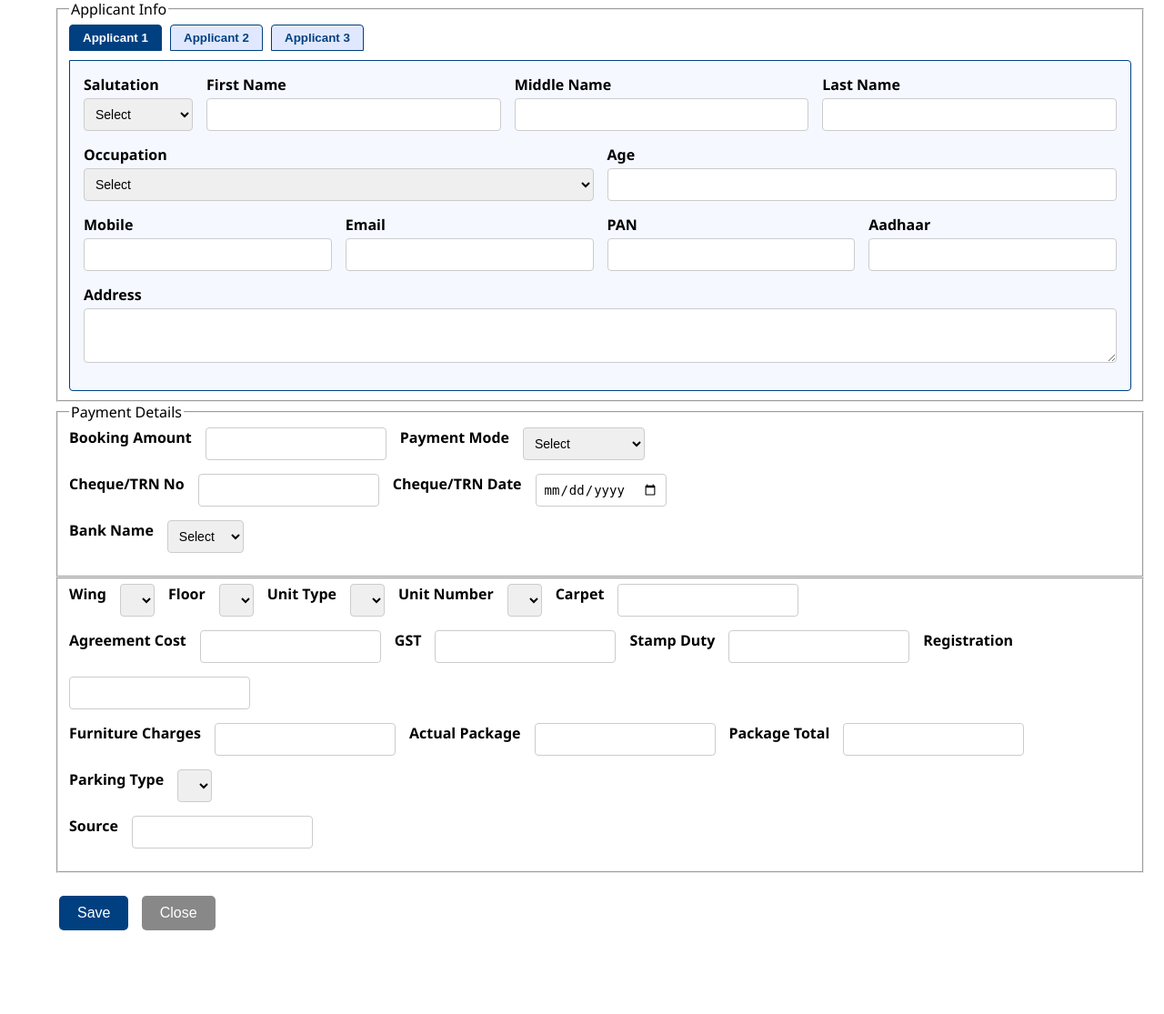
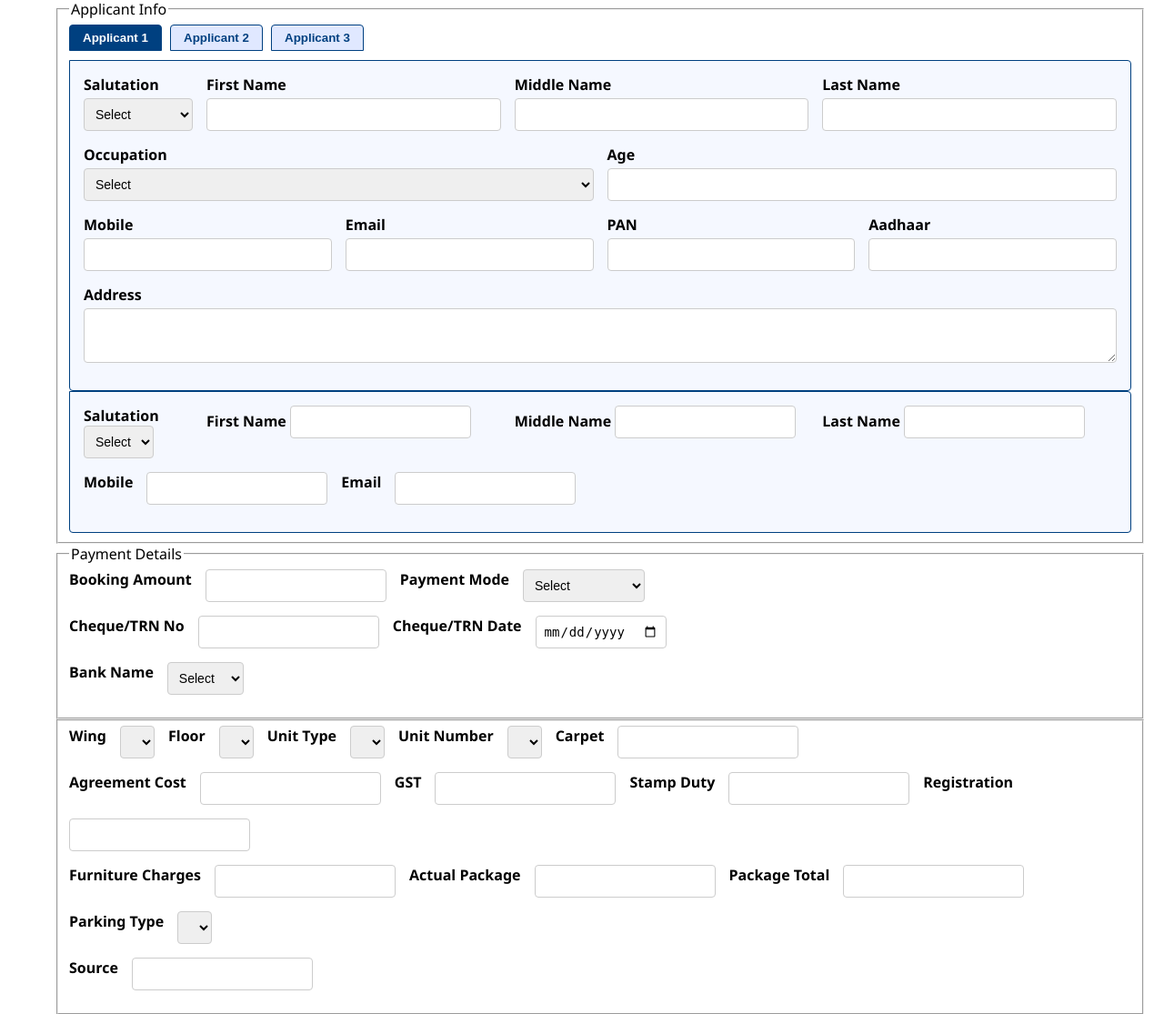
Before and after one commit to mayughag24-spec/office-realestate_crm, a Flask app: page /unit_booking in a window 1280 px wide. Shown: the part 184-1299 px from the top of the page at 91% size. Before the commit the page ends 1207 px from the top, so only its background shows below. Run offline with Flask 3, Linux system fonts and the light colour scheme; lists and menus that the app fills with data are empty.

Commit message:
Update unit_booking.html

```diff
--- a/templates/unit_booking.html
+++ b/templates/unit_booking.html
@@ -127,7 +127,8 @@
 
 
             <!-- Applicant 2 -->
-            <div id="applicant2" class="applicant-tab">
+           <div id="applicant2" class="applicant-tab active">
+
                 <div class="form-grid-4">
                     <div>
                         <label>Salutation</label>
```
